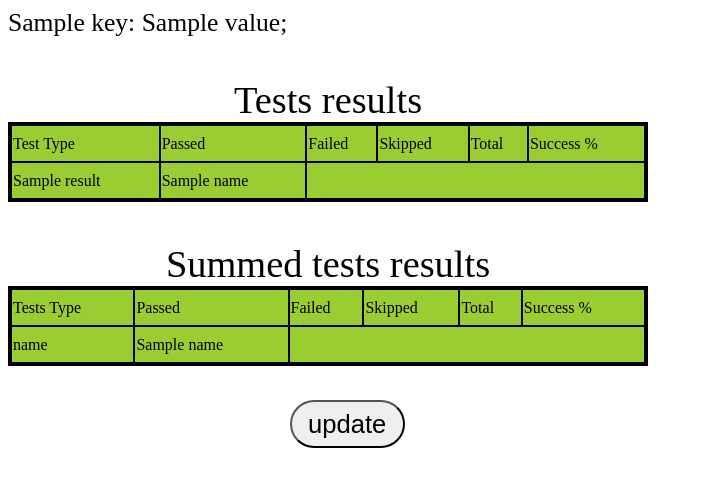
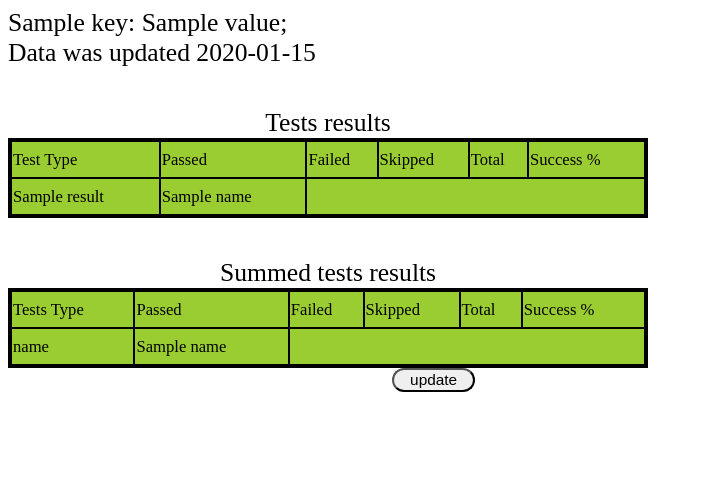
Before and after one commit to alexander135/autotest, a Flask app: template templates/res.html in a window 1280 px wide. Shown: the top 487 px of the page, without its empty margins (0-703 px from the left). Run offline with Flask 2, Linux system fonts and the light colour scheme; the template is opened without the code that fills it: most values are stand-ins (such as "Sample title", 1, 10 or a date in 2020); parts of the project's set-up code (start-up, migrations or seed data) failed here and were passed over.

Commit message:
some interface changes

```diff
--- a/config.yaml
+++ b/config.yaml
@@ -3,6 +3,7 @@ db:
   db_name: testresults
   host: 127.0.0.1
   port: 27017
+last_update: '2019-04-26 14:35:01'
 name:
   test:
     id: 67
--- a/server.py
+++ b/server.py
@@ -48,6 +48,7 @@ def present(jobname, pk):
     total = coll.find().count()
     c = coll.find_one({"job.pk": pk})
     last_id = config['name'][jobname]['id']
+    script_time = config['last_update']
     for test_name in c:
         if test_name != 'job' and test_name != '_id':
             c[test_name]['succeed'] = round(c[test_name]['passed'] / (c[test_name]['passed'] + c[test_name]['failed']) * 100, 2)
@@ -71,7 +72,7 @@ def present(jobname, pk):
                                                 (summed_res[sum_name]['passed'] + summed_res[sum_name]['failed']) * 100, 2)
 
 
-    return render_template('res.html', results = c, pk = pk, last_id = last_id, total = total, message = message, summed_res = summed_res)
+    return render_template('res.html',last_update = script_time, results = c, pk = pk, last_id = last_id, total = total, message = message, summed_res = summed_res)
 
 
 @app.route("/jobs/<jobname>/<pk>/update")
--- a/static/style.css
+++ b/static/style.css
@@ -9,6 +9,7 @@ table{
     background: #9ACD32;
     border:4px solid black;
     min-width:300px;
+    font-size: 1.3vw;
 }
 
 tr,td{
@@ -16,27 +17,31 @@ tr,td{
 }
 
 button{
-    font-size:2vw;
-    height:6vh;
-    width:9vw;
+    font-size:1.2vw;
+    width:6.5vw;
     border-radius:30px;
     float:left;
 }
 
 .but{
-    margin-left:22vw;
+    margin-top: 0px;
+    margin-left:30vw;
 }
 
 caption{
-    font-size:3vw;
+    font-size:2vw;
 }
 
 h1{
     text-align: center;
-    font-size: 4vw;
+    font-size: 3vw;
 }
 
 span{
     font-size: 2vw;
     margin-right: 20px;
 }
+h2{
+    font-size: 1.5vw;
+    margin-top: 0px;
+}
--- a/templates/res.html
+++ b/templates/res.html
@@ -7,8 +7,10 @@
     <span>
         {{key}}: {{value}};
     </span>
+    <br>
     {% endif %}
 {% endfor %}
+        <span>Data was updated {{last_update}}</span>
 
         <table>
             <caption>
@@ -70,7 +72,9 @@
             <a href = "./{{pk+1}}"><button> next </button></a>
             {% endif %}
             <a href = "./{{pk}}/update"><button> update </button></a>
-            <h1>{{message}}</h1>
+            {% if message %}
+            <h2> {{message}}</h2>
+            {% endif %}
         </div>
 
 {% endblock %}
--- a/update.py
+++ b/update.py
@@ -29,13 +29,16 @@ urllib.request.install_opener(opener)
 
 def update():
     logger.info('updating script started')
+    config['last_update'] = datetime.today().strftime('%Y-%m-%d %H:%M:%S')
+    with open('config.yaml', 'w') as f:
+        yaml.dump(config, f, default_flow_style=False)
     for curname in config['name'].keys():
         curpath = config['PATH'] + curname + '/lastCompletedBuild/api/python?pretty=true'
         cur = eval(urllib.request.urlopen(curpath).read())
         if int(cur['id']) != (config['name'][curname]['id']):
                 logger.info('some new results were found')
                 names = []
-                res = {"job":{'name': curname,'id':int(cur['id']), 'date': datetime.utcfromtimestamp(cur['timestamp']/1000).strftime('%Y-%m-%d %H:%M:%S')}}
+                res = {"job":{'name': curname,'id':int(cur['id']), 'date': datetime.fromtimestamp(cur['timestamp']/1000).strftime('%Y-%m-%d %H:%M:%S')}}
                 path = config['PATH'] + curname + '/' + cur['id'] + '/' + curname+ 'Report/api/python?pretty=true'
                 obj = eval(urllib.request.urlopen(path).read())
                 for i in obj['suites'][0]['cases']:
```
Also changed, not shown: 2 other files.
